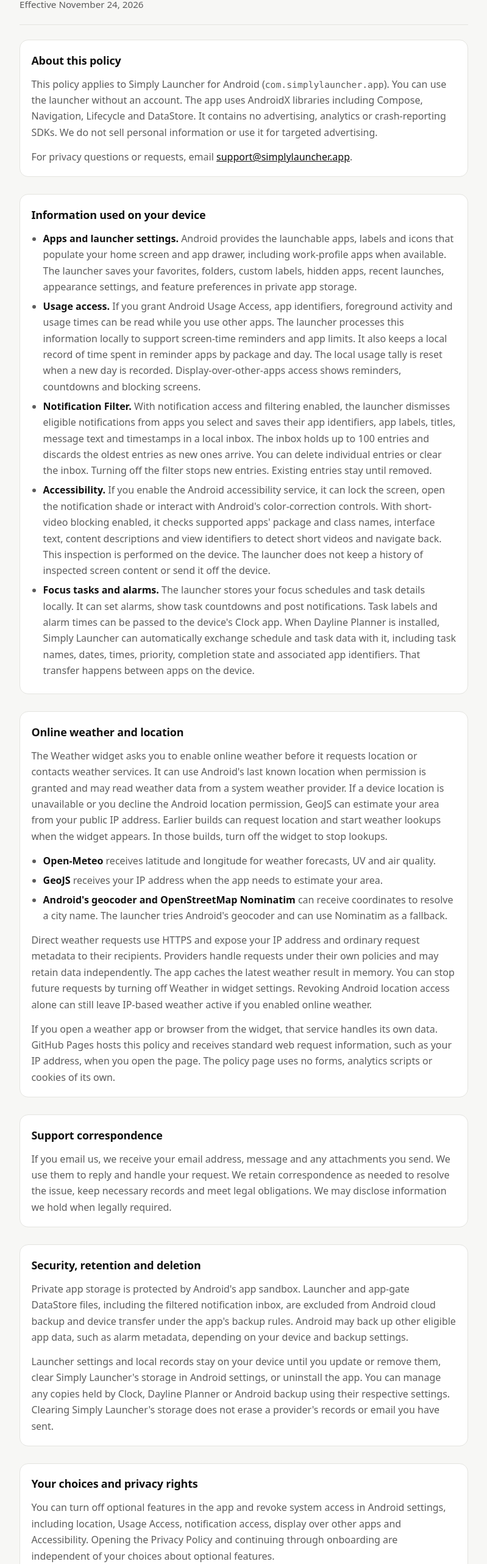
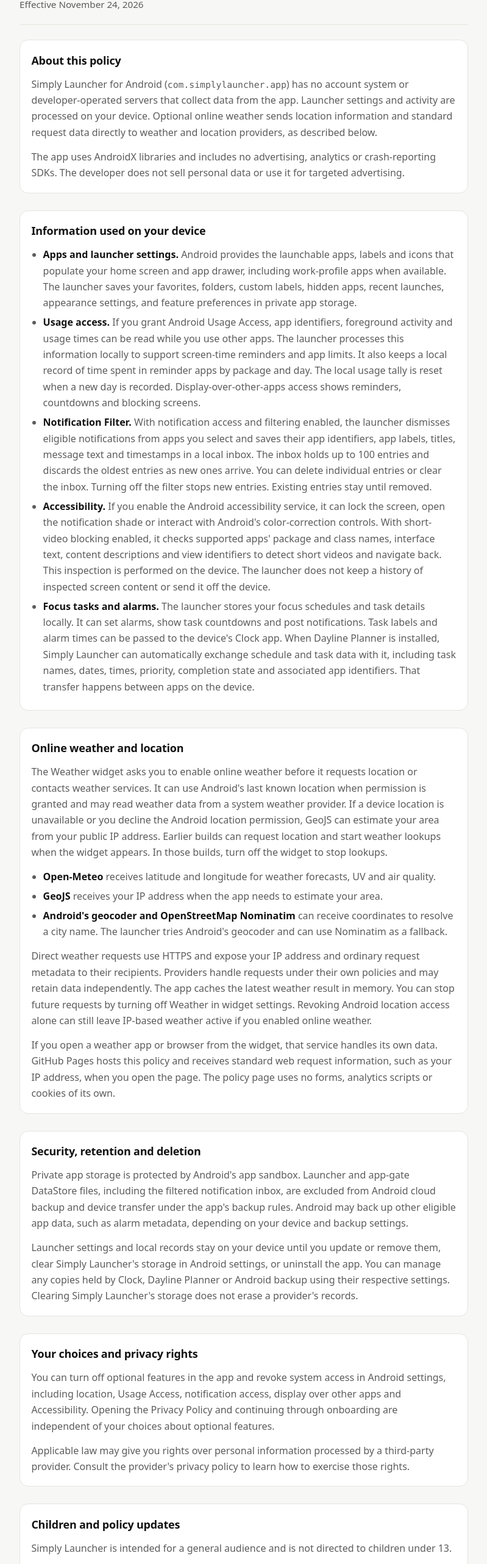
Before and after one commit to AyushKumar-007/simply-launcher-privacy, a plain HTML site: page index.html in a window 1280 px wide. Shown: the part 136-2700 px from the top of the page at 61% size, without its empty margins (240-1039 px from the left). Drawn offline with Linux system fonts and the light colour scheme.

Commit message:
Correct privacy contact and clarify on-device data use

```diff
--- a/index.html
+++ b/index.html
@@ -98,8 +98,8 @@
   <main>
     <section>
       <h2>About this policy</h2>
-      <p>This policy applies to Simply Launcher for Android (<code>com.simplylauncher.app</code>). You can use the launcher without an account. The app uses AndroidX libraries including Compose, Navigation, Lifecycle and DataStore. It contains no advertising, analytics or crash-reporting SDKs. We do not sell personal information or use it for targeted advertising.</p>
-      <p>For privacy questions or requests, email <a href="mailto:support@simplylauncher.app">support@simplylauncher.app</a>.</p>
+      <p>Simply Launcher for Android (<code>com.simplylauncher.app</code>) has no account system or developer-operated servers that collect data from the app. Launcher settings and activity are processed on your device. Optional online weather sends location information and standard request data directly to weather and location providers, as described below.</p>
+      <p>The app uses AndroidX libraries and includes no advertising, analytics or crash-reporting SDKs. The developer does not sell personal data or use it for targeted advertising.</p>
     </section>
     <section>
       <h2>Information used on your device</h2>
@@ -123,22 +123,18 @@
       <p>If you open a weather app or browser from the widget, that service handles its own data. GitHub Pages hosts this policy and receives standard web request information, such as your IP address, when you open the page. The policy page uses no forms, analytics scripts or cookies of its own.</p>
     </section>
     <section>
-      <h2>Support correspondence</h2>
-      <p>If you email us, we receive your email address, message and any attachments you send. We use them to reply and handle your request. We retain correspondence as needed to resolve the issue, keep necessary records and meet legal obligations. We may disclose information we hold when legally required.</p>
-    </section>
-    <section>
       <h2>Security, retention and deletion</h2>
       <p>Private app storage is protected by Android's app sandbox. Launcher and app-gate DataStore files, including the filtered notification inbox, are excluded from Android cloud backup and device transfer under the app's backup rules. Android may back up other eligible app data, such as alarm metadata, depending on your device and backup settings.</p>
-      <p>Launcher settings and local records stay on your device until you update or remove them, clear Simply Launcher's storage in Android settings, or uninstall the app. You can manage any copies held by Clock, Dayline Planner or Android backup using their respective settings. Clearing Simply Launcher's storage does not erase a provider's records or email you have sent.</p>
+      <p>Launcher settings and local records stay on your device until you update or remove them, clear Simply Launcher's storage in Android settings, or uninstall the app. You can manage any copies held by Clock, Dayline Planner or Android backup using their respective settings. Clearing Simply Launcher's storage does not erase a provider's records.</p>
     </section>
     <section>
       <h2>Your choices and privacy rights</h2>
       <p>You can turn off optional features in the app and revoke system access in Android settings, including location, Usage Access, notification access, display over other apps and Accessibility. Opening the Privacy Policy and continuing through onboarding are independent of your choices about optional features.</p>
-      <p>Depending on applicable law, you may have rights to access, correct, delete, obtain a copy of, or restrict or object to processing of personal information we hold. You may also have the right to complain to your local privacy regulator. To exercise a right or ask about support correspondence, contact <a href="mailto:support@simplylauncher.app">support@simplylauncher.app</a>.</p>
+      <p>Applicable law may give you rights over personal information processed by a third-party provider. Consult the provider's privacy policy to learn how to exercise those rights.</p>
     </section>
     <section>
       <h2>Children and policy updates</h2>
-      <p>Simply Launcher is intended for a general audience and is not directed to children under 13. If you believe a child has sent us personal information, email us so we can review and delete it where appropriate.</p>
+      <p>Simply Launcher is intended for a general audience and is not directed to children under 13.</p>
       <p>We will post updates on this page and revise the effective date when this policy changes.</p>
     </section>
   </main>
```
